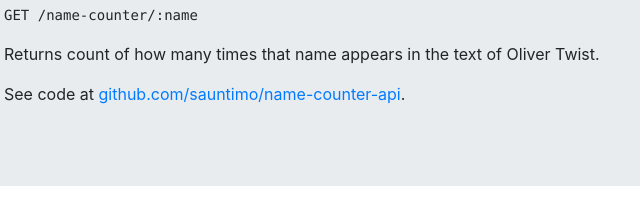
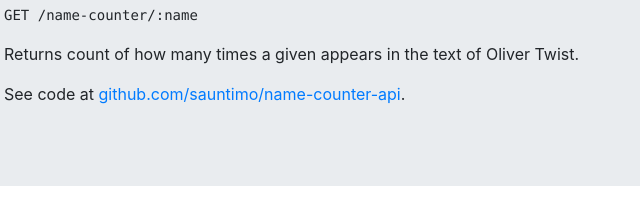
Before and after one commit to sauntimo/name-counter-api, a website: page src/views/index.html in a window 1280 px wide. Shown: the part 215-422 px from the top of the page, 143-783 px from the left. Drawn offline with nearby package versions, Linux system fonts and the light colour scheme; files that its build step writes are made by us from their sources.

Commit message:
Udpate wording

```diff
--- a/src/views/index.html
+++ b/src/views/index.html
@@ -14,7 +14,7 @@
     <div class="jumbotron mb-4">
       <h1>Name Counter API</h1>
       <pre><code>GET /name-counter/:name</code></pre>
-      <p>Returns count of how many times that name appears in the text of Oliver Twist.</p>
+      <p>Returns count of how many times a given appears in the text of Oliver Twist.</p>
       <p>See code at <a href="https://github.com/sauntimo/name-counter-api">github.com/sauntimo/name-counter-api</a>.
       </p>
     </div>
```
